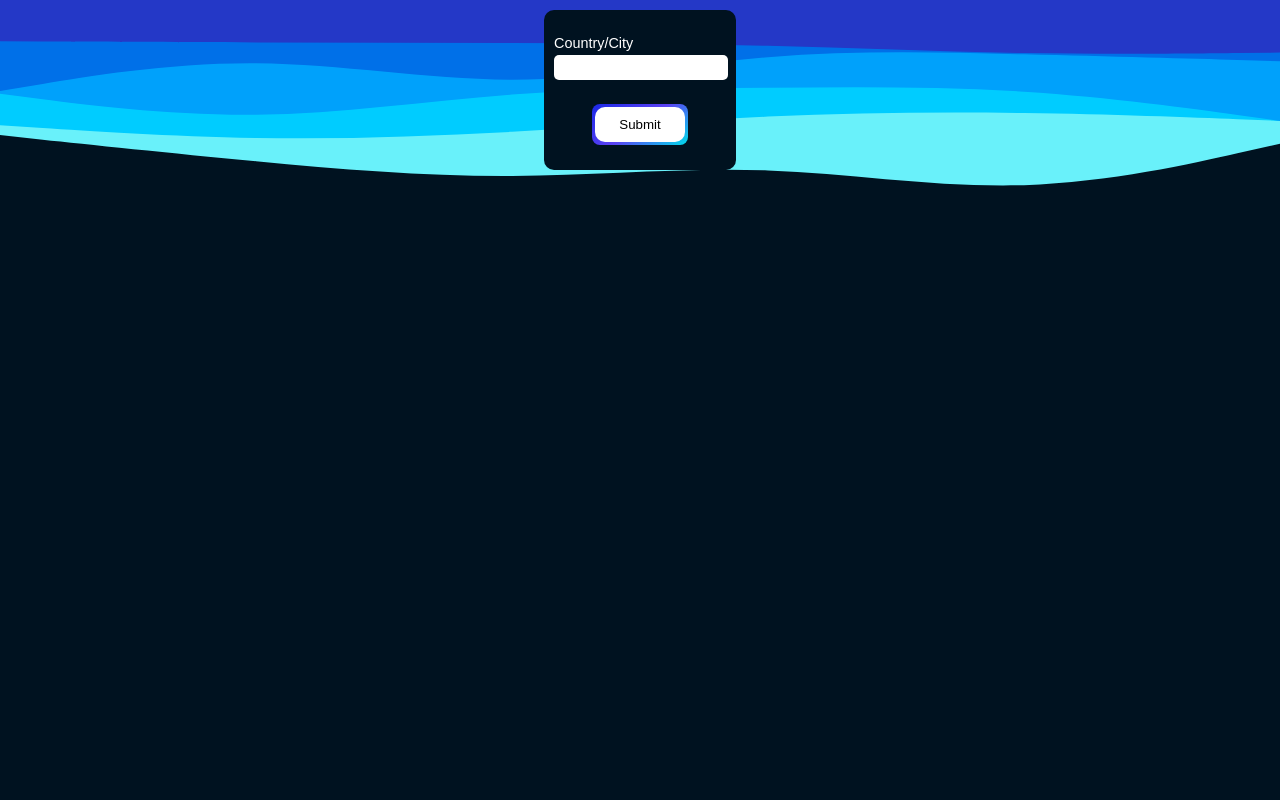
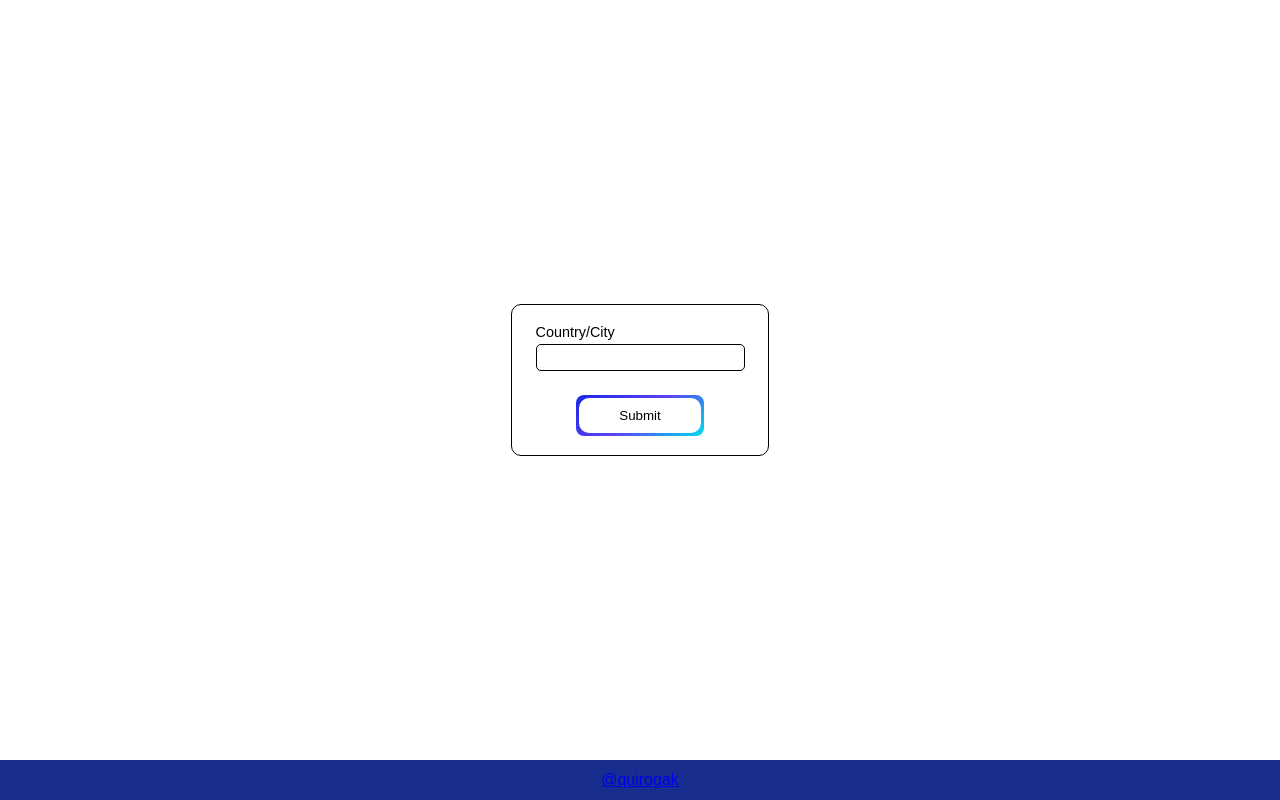
Before and after one commit to quirogak/weather-app, a website built with webpack: page dist/index.html in a window 1280 px wide. Built offline with nearby package versions, Linux system fonts and the light colour scheme.

Commit message:
Changed the page style to a cleaner design.

```diff
--- a/dist/index.html
+++ b/dist/index.html
@@ -9,8 +9,8 @@
     <title>Weather App</title>
 </head>
 <body>
-    <header>
-          <section class="header-section">
+    <main>
+        <section class="header-section">
             <div class="main-container">
                 <form class="form-container">
                     <ul>
@@ -28,9 +28,9 @@
                 </form>
             </div>
           </section>
-    </header>
-    <main>
     </main>
-    <footer></footer>
+    <footer>
+        <section><a href="https://github.com/quirogak">@quirogak</a></section>
+    </footer>
 </body>
 </html>
--- a/dist/style.css
+++ b/dist/style.css
@@ -4,35 +4,26 @@
     font-family: Arial, Helvetica, sans-serif;
   }
 
-body {
-    background-image: url("./img/25503.svg");
-    background-attachment:fixed;
-    background-repeat: no-repeat;
-    background-size: cover;
-
-}
-
-header {
-    width: 100%;
-    height: 20%;
-}
-
-
 
 .main-container {
-    width: 15%;
-    height: 20vh;
-    background-color: #001220;
+    width: 20%;
+    height: 100%;
+    border: 1px solid black;
     border-radius: 10px;
 }
 
 .header-section {
     padding-top: 10px;
-    height: 23%;
+    padding-bottom: 10px;
+    height: 20%;
+    width: 100%;
     display: flex;
     align-items: center;
     justify-content: center;
     flex-direction: column;
+
+
+
 }
 
 form {
@@ -50,7 +41,7 @@ ul {
 
 li {
     list-style: none;
-    color: white;
+    color: rgb(0, 0, 0);
     border: 0;
 
 }
@@ -101,6 +92,7 @@ input {
     color: black;
     height: 15px;
     width: 90%;
+    border: 1px solid black;
 }
 
 
@@ -119,11 +111,22 @@ input:active{
 
 main {
     width: 100%;
-    height: 78vh;
+    display: flex;
+    flex-direction: column;
+}
+
+
+
+main {
+    height: 95vh;
+    width: 100%;
     display: flex;
     justify-content: center;
     align-items: center;
+    flex-direction: column;
+    background-color: rgb(255, 255, 255);
 }
+
 
 .weather-container {
     width: 40%;
@@ -136,6 +139,9 @@ main {
     box-sizing: border-box;
     padding: 30px;
     display: flex;
+    position: relative;
+    top: 10px;
+
 }
 
 .first-container,
@@ -181,4 +187,19 @@ main {
     font-size: 0.9rem;
     display: flex;
     justify-content: center;
+    color: white;
 }
+
+footer {
+    width: 100%;
+    height: 5vh;
+    background-color: rgb(24, 45, 141);
+    color: white;
+    display: flex;
+    justify-content: center;
+    align-items: center;
+}
+
+a:visited {
+    color: white;
+}
```
